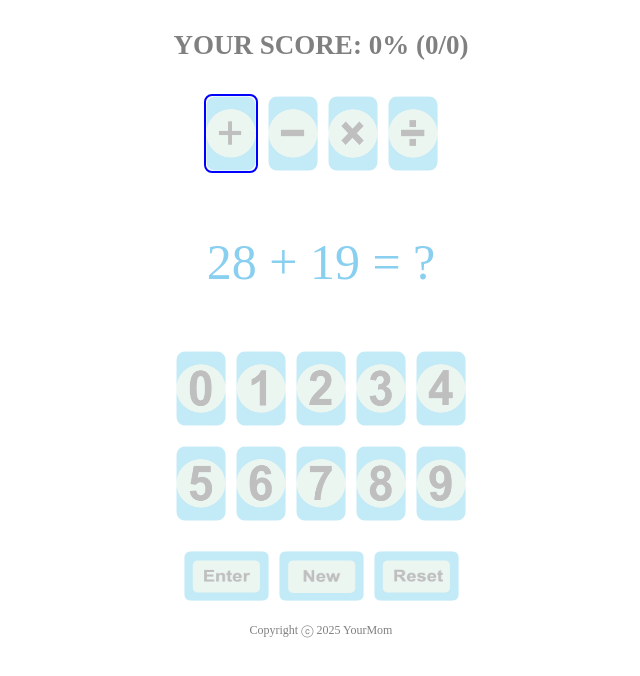
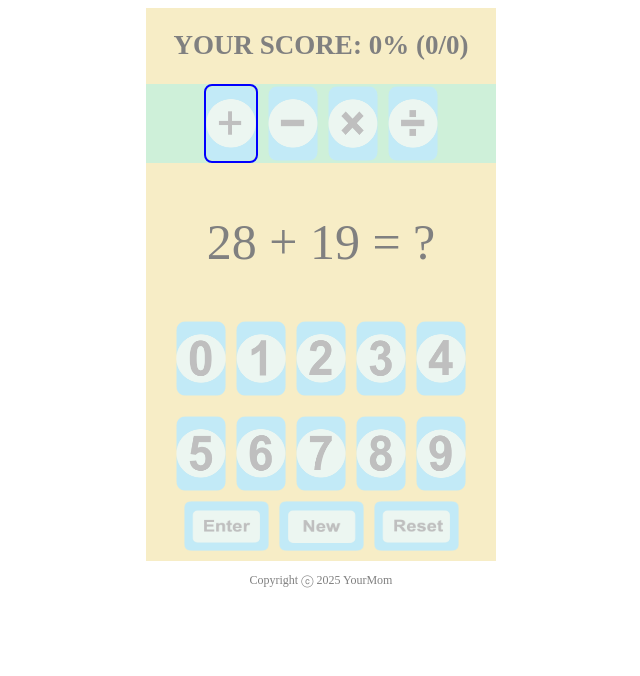
Before and after one commit to AnnyeongBirdie/math-hr, a React (Vite) app: page / in a window 1280 px wide. Shown: the top 676 px of the page, without its empty margins (319-959 px from the left). Built offline with nearby package versions, Linux system fonts and the light colour scheme.

Commit message:
Add background colors

```diff
--- a/src/components/Answer.jsx
+++ b/src/components/Answer.jsx
@@ -15,7 +15,7 @@ const numberImages = [num0, num1, num2, num3, num4, num5, num6, num7, num8, num9
 
 function Answer({ onNumberClick }) {
     return (
-      <div style={{ display: "flex", flexWrap: "wrap", justifyContent: "center", gap: "10px", marginTop: "10px", maxWidth: "350px" }}>
+      <div style={{ display: "flex", flexWrap: "wrap", justifyContent: "center", gap: "10px", marginTop: "10px 0", maxWidth: "350px", backgroundColor: '#f7edc6' }}>
         {numberImages.map((src, i) => (
           <React.Fragment key={i}>
             <img
--- a/src/components/Game.jsx
+++ b/src/components/Game.jsx
@@ -30,6 +30,15 @@ function Game() {
     const problem = operation === "+" ? addProblem : operation === "-" ? subtractProblem : multiplyProblem;
     const generateNewProblem = operation === "+" ? newAddProblem : operation === "-" ? newSubtractProblem : newMultiplyProblem;
 
+    /* Task: Add new feature - Division  */
+    // 1. Create separate hook useGameDivide.js
+    // 2. Edit consts problem and generateNewProblem to dynamically respond when operation === "×"
+    // 3. Edit consts problem and generateNewProblem to dynamically respond when operation === "÷"
+
+    /* Task: Fix bugs */
+    // 4. a new problem should be generate when answer is submitted for substract and multiply problems (currently only works for add problems)
+
+    /* Task: Create logic for editing answer before submitting  */
 
     const handleNumberClick = (number) => {
         setUserAnswer((prev) => (parseInt(prev || "0") * 10 + number).toString());
@@ -99,11 +108,11 @@ function Game() {
     return (
         <div>
 
-            <div style={{ display: 'flex', flexDirection: 'column', justifyContent: 'center', alignItems: 'center'}}>
+            <div style={{ display: 'flex', flexDirection: 'column', justifyContent: 'center', alignItems: 'center', backgroundColor: '#f7edc6'}}>
                 <Header score={score} correct={correct} total={total} feedback={feedback} />
             </div>
 
-            <div style={{ display: "flex", gap: "10px", justifyContent: "center", margin: "10px 0" }}>
+            <div style={{ display: "flex", gap: "10px", justifyContent: "center", marginTop: "10px 0", backgroundColor: '#cef0d9' }}>
                <div style={{ display: "flex", flexDirection: "row", alignItems: "center", gap: "10px" }}>
                <img
                     src={addIcon}
@@ -165,7 +174,8 @@ function Game() {
                 justifyContent: 'center',
                 alignItems: 'center',
                 fontSize: '50px',
-                color: '#89CFF0'
+                color: '#808080',
+                backgroundColor: '#f7edc6'
                 }}>
                 <p>{problem.term1} {problem.symbol} {problem.term2} = {userAnswer || "?"}</p>
             </div>
@@ -173,8 +183,8 @@ function Game() {
             <Answer onNumberClick={handleNumberClick} />
 
 
-            <div style={{ display: "flex", gap: "10px", justifyContent: "center", margin: "10px 0" }}>
-                <div style={{ display: "flex", flexDirection: "row", alignItems: "center", marginTop: "20px", gap: "10px" }}>
+            <div style={{ display: "flex", gap: "10px", justifyContent: "center", marginTop: "10px 0", backgroundColor: '#f7edc6' }}>
+                <div style={{ display: "flex", flexDirection: "row", alignItems: "center", margin: "10px 0", gap: "10px" }}>
                     <img
                         src={enterButton}
                         alt="Enter"
```
